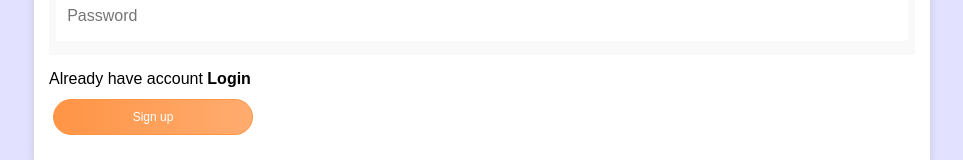
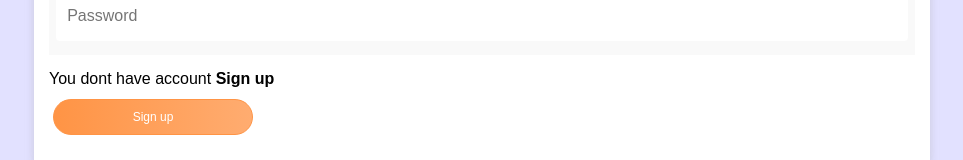
Before and after one commit to AM-Saad/guestbook_vue, a Vue app: page /auth/login in a window 1280 px wide. Shown: the part 322-482 px from the top of the page, without its empty margins (158-1121 px from the left). Built offline with nearby package versions, Linux system fonts and the light colour scheme.

Commit message:
Fixing type in login form

```diff
--- a/src/components/auth/AuthForms.vue
+++ b/src/components/auth/AuthForms.vue
@@ -48,7 +48,7 @@
             autocomplete="false | unknown-autocomplete-value"
           />
         </div>
-        <a class="forgotPassword">
+        <a>
           Already have account
           <b>Login</b>
         </a>
@@ -92,9 +92,9 @@
             autocomplete="false | unknown-autocomplete-value"
           />
         </div>
-        <a class="forgotPassword">
-          Already have account
-          <b>Login</b>
+        <a >
+          You dont have account
+          <b>Sign up</b>
         </a>
         <input type="submit" value="Sign up" class="btn" />
       </div>
```
